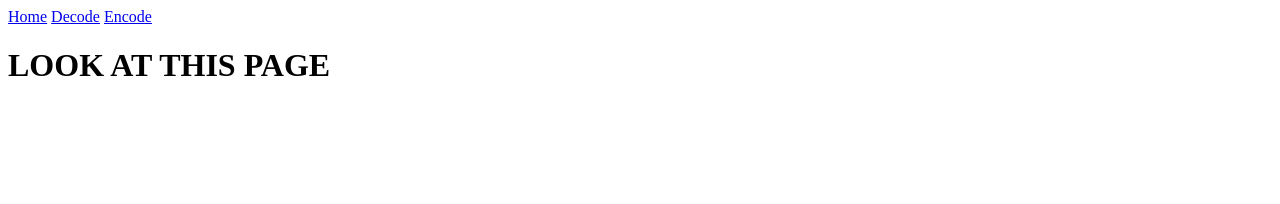
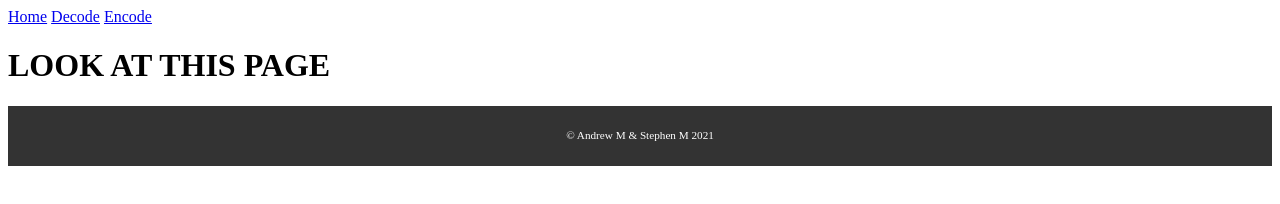
Before and after one commit to GoldenCaesar/simple-string-encoder, a website: page public/index.html in a window 1280 px wide. Drawn offline with Linux system fonts and the light colour scheme.

Commit message:
copywrite

```diff
--- a/public/index.html
+++ b/public/index.html
@@ -5,6 +5,24 @@
     <meta http-equiv="X-UA-Compatible" content="IE=edge">
     <meta name="viewport" content="width=device-width, initial-scale=1.0">
     <title>Document</title>
+    <style>
+        footer {
+            position: relative;
+            height: 60px;
+            width: 100%;
+            background-color: #333333;
+        }
+
+        p.copyright {
+            position: absolute;
+            width: 100%;
+            color: #fff;
+            line-height: 40px;
+            font-size: 0.7em;
+            text-align: center;
+            bottom:0;
+        }
+    </style>
 </head>
 <body>
     <nav>
@@ -13,5 +31,8 @@
         <a href="/encode/index.html">Encode</a>
     </nav>
     <h1>LOOK AT THIS PAGE</h1>
+    <footer>
+        <p class="copyright">© Andrew M & Stephen M 2021</p>
+    </footer>
 </body>
 </html>
```
